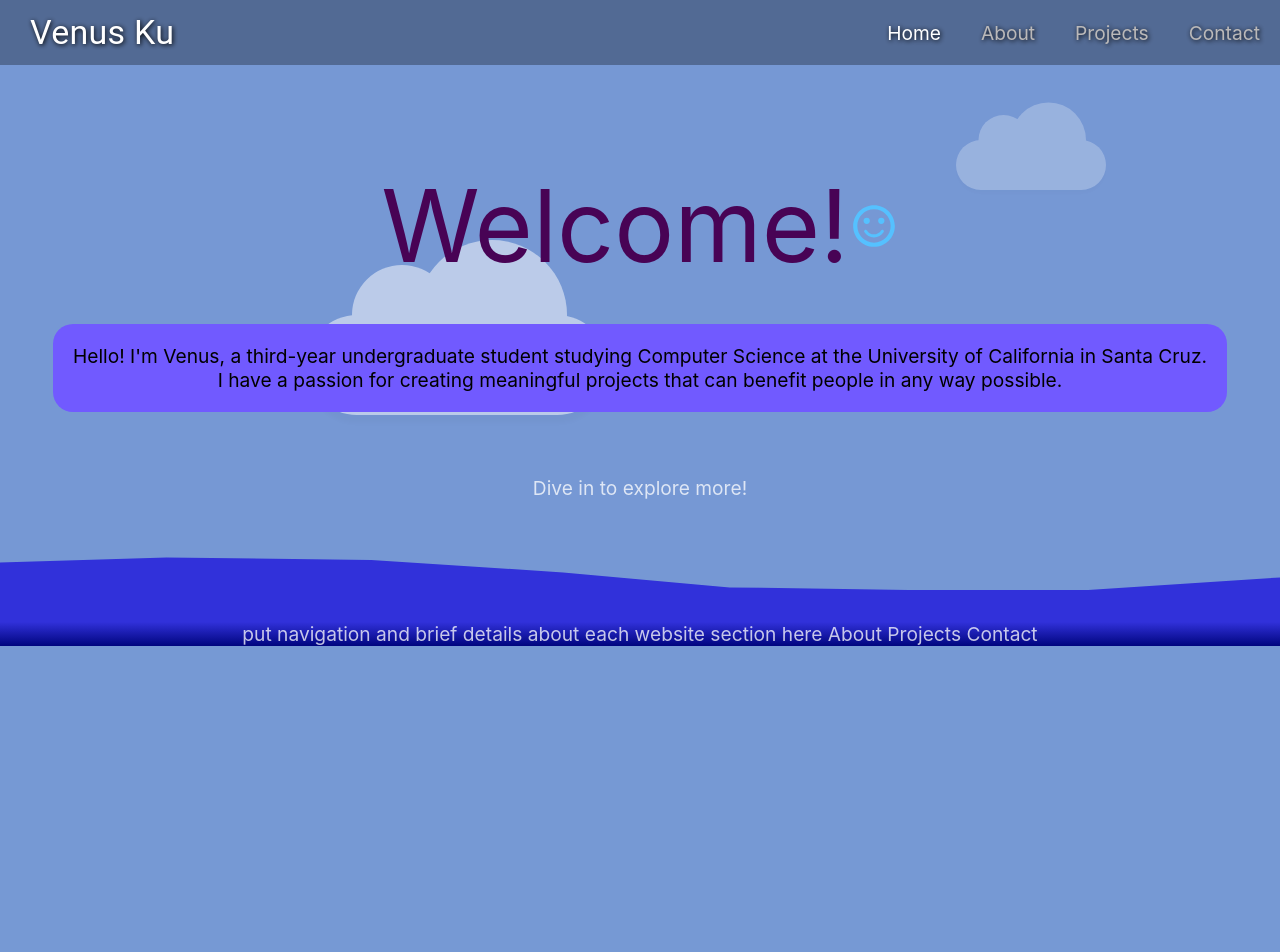
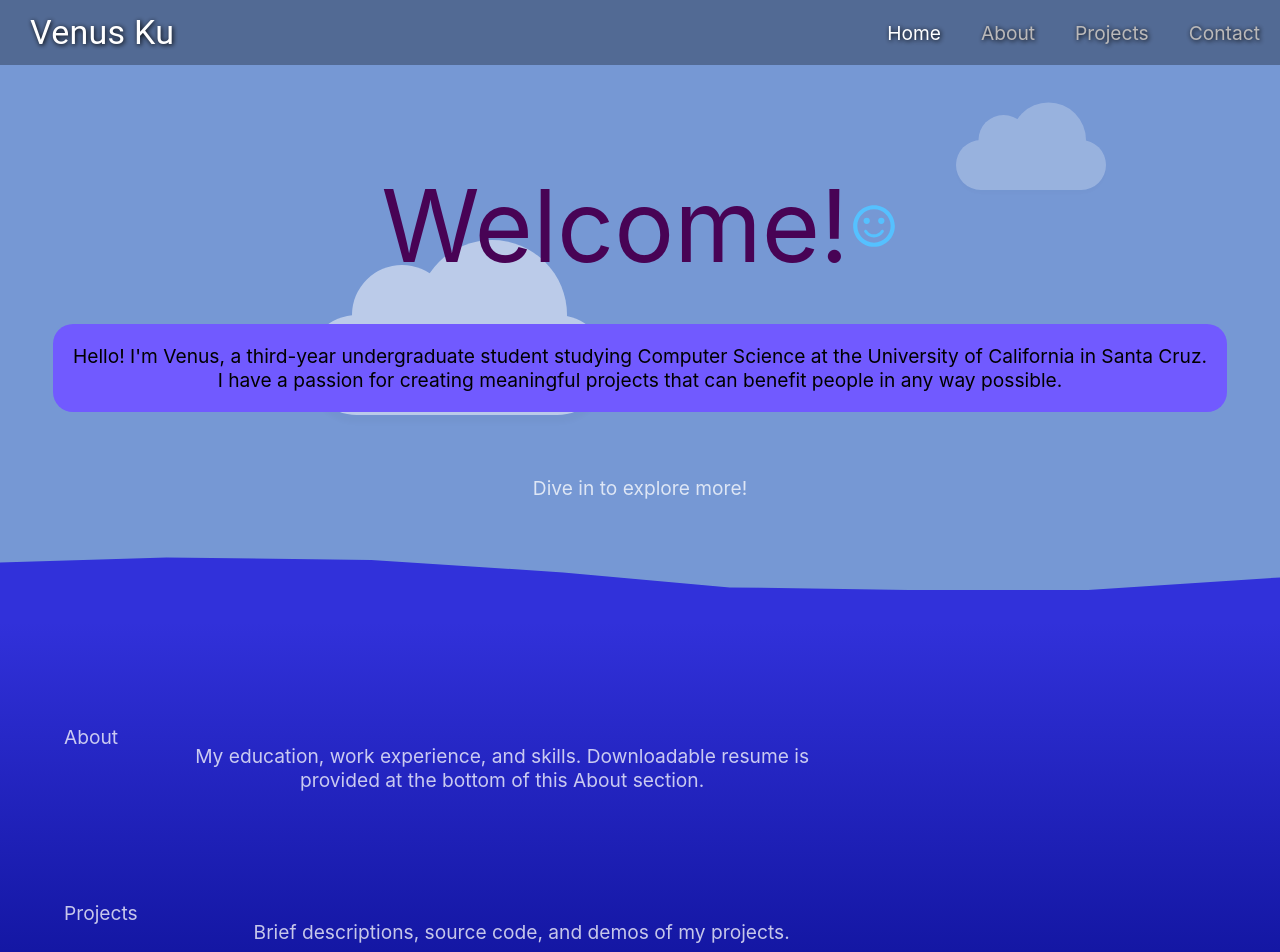
Before and after one commit to venuswku/venuswku.github.io, a React (Create React App) app: page / in a window 1280 px wide. Shown: the top 952 px of the page. Before the commit the page ends 800 px from the top, so only its background shows below. Built offline with nearby package versions, Linux system fonts and the light colour scheme.

Commit message:
descriptions of each section on website

```diff
--- a/src/Navigation/Backdrop.css
+++ b/src/Navigation/Backdrop.css
@@ -5,7 +5,7 @@
     height: 100%;
     background: rgba(0, 0, 0, 0.5);
     position: fixed;
-    z-index: 2;   /* lower than z-index of MenuDrawer so that it sits underneath MenuDrawer and over everything else */
+    z-index: 101;   /* lower than z-index of MenuDrawer so that it sits underneath MenuDrawer and over everything else */
 }
 
 /* comment this out when you want to use just the backdrop (e.g. displaying modals) and not the drawer */
--- a/src/Navigation/MenuDrawer.css
+++ b/src/Navigation/MenuDrawer.css
@@ -7,7 +7,7 @@
     position: fixed;
     top: 0;
     left: 0;
-    z-index: 3;
+    z-index: 102;
     padding: 15px 10% 0px 15px;
     transform: translateX(-110%);   /* drawer is positioned all the way to left / not on screen */
     transition: transform 0.3s ease-out;  /* animates drawer when tranform property changes, animates for 0.3 seconds, ease-out = start animation fast and end it slowly */
--- a/src/Navigation/NavigationBar.css
+++ b/src/Navigation/NavigationBar.css
@@ -8,7 +8,7 @@
     background-color: rgba(0, 0, 0, 0.3);
     display: flex;
     align-items: center;
-    z-index: 1;
+    z-index: 100;
 }
 
 .logo {
--- a/src/Pages/Home.css
+++ b/src/Pages/Home.css
@@ -110,6 +110,7 @@
     background: rgb(49, 49, 218);
     margin-top: -10%;
     animation: animateWave 5s ease-in-out infinite;
+    z-index: 0;     /* by default when transform is used */
 }
 @keyframes animateWave {
     0%, 100% {
@@ -121,6 +122,19 @@
 }
 
 .website-guide {
+    width: 100%;
     background: rgb(0,5,126);
     background: linear-gradient(0deg, rgba(0,5,126,1) 0%, rgba(49,49,218,1) 100%);
+    padding: 1% 5% 5% 5%;
 }
+.website-section {
+    cursor: pointer;
+    margin-top: 7%;
+    display: flex;
+}
+.section-description {
+    width: 50%;
+    text-align: center;
+    padding: 0 5%;
+    justify-self: right;
+}
--- a/src/Pages/Home.js
+++ b/src/Pages/Home.js
@@ -29,11 +29,19 @@ const Home = () => {
             <div className="wave-background">
                 <div className="dive" onClick={scrollToOcean}>Dive in to explore more!</div>
                 <div className="wave"></div>
-                <div className="website-guide" ref={oceanRef}>
-                    put navigation and brief details about each website section here
-                    About
-                    Projects
-                    Contact
+                <div className="website-guide">
+                    <div className="website-section" ref={oceanRef}>
+                        About
+                        <p className="section-description">My education, work experience, and skills. Downloadable resume is provided at the bottom of this About section.</p>
+                    </div>
+                    <div className="website-section">
+                        Projects
+                        <p className="section-description">Brief descriptions, source code, and demos of my projects.</p>
+                    </div>
+                    <div className="website-section">
+                        Contact
+                        <p className="section-description">How to contact me.</p>
+                    </div>
                 </div>
             </div>
         </div>
```
Also changed, not shown: src/App.js (line endings or trailing spaces).
